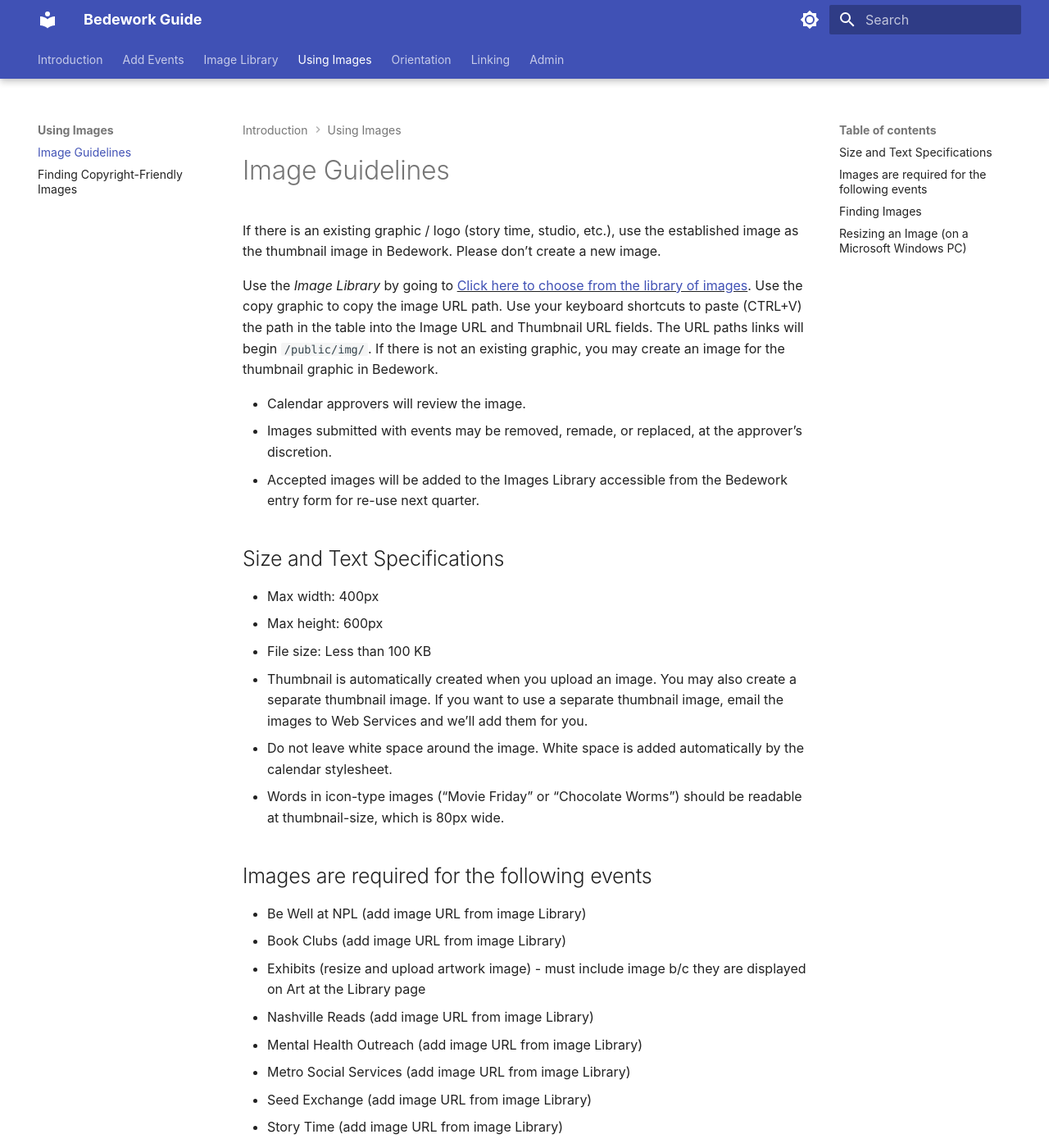
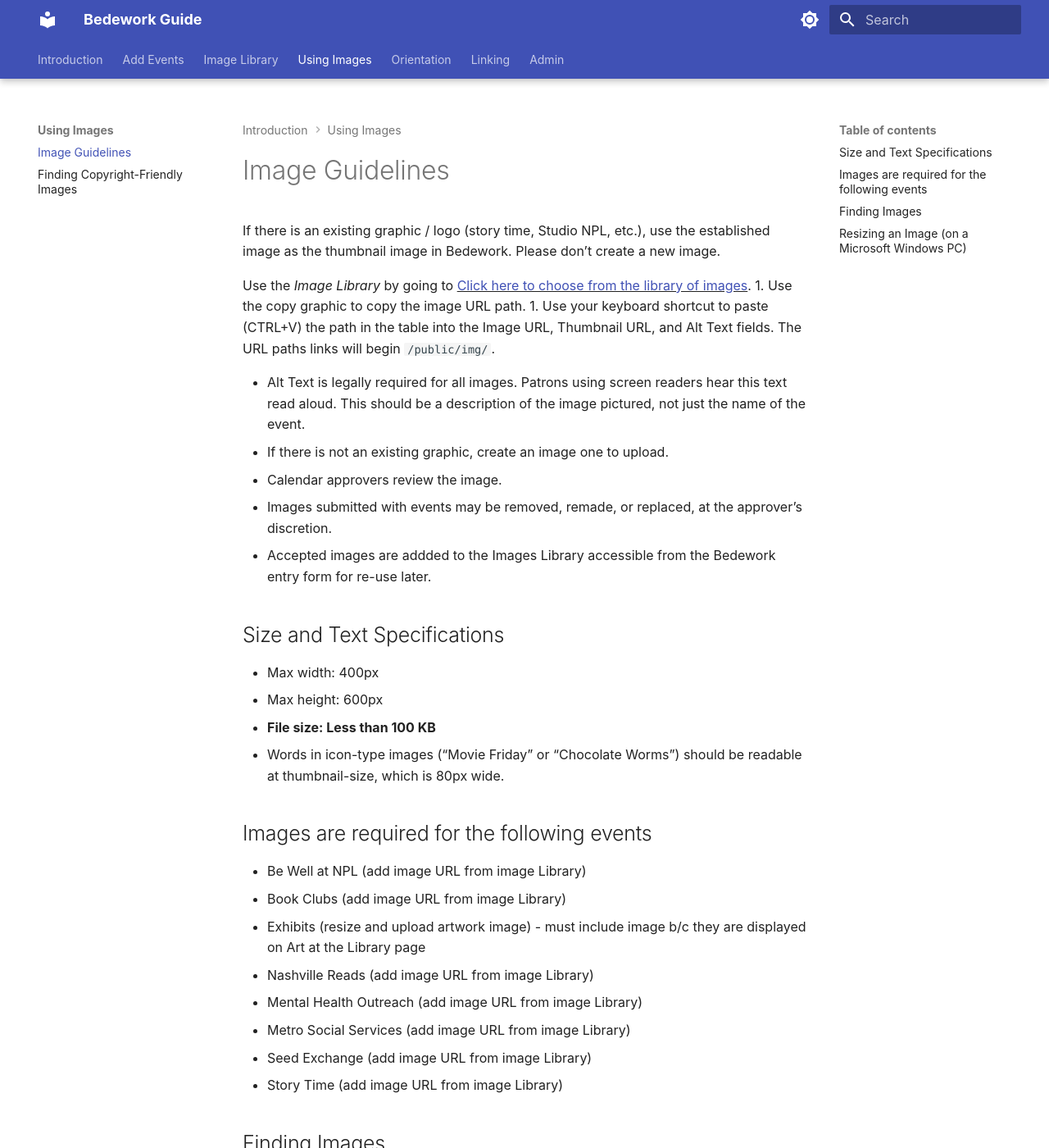
Before and after one commit to Nashville-Public-Library/bedework-docs, an MkDocs documentation site: the page built from docs/using-images/image-guidelines.md, in a window 1280 px wide and 1400 px high. Shown: the whole window at 82% size. Built offline with MkDocs 1.6.1 and Material for MkDocs 9.7.7, drawn with Linux system fonts in a browser that asks for light colours.

Commit message:
updating to reflect new WCAG alt text directives.

```diff
--- a/docs/using-images/image-guidelines.md
+++ b/docs/using-images/image-guidelines.md
@@ -5,21 +5,23 @@ sidebar_position: 1
 
 # Image Guidelines
 
-If there is an existing graphic / logo (story time, studio, etc.), use the established image as the thumbnail image in Bedework. Please don’t create a new image.
+If there is an existing graphic / logo (story time, Studio NPL, etc.), use the established image as the thumbnail image in Bedework. Please don’t create a new image.
 
-Use the _Image Library_ by going to <u>[Click here to choose from the library of images](../image-library/series-logos.md)</u>. Use the copy graphic to copy the image URL path. Use your keyboard shortcuts to paste (CTRL+V) the path in the table into the Image URL and Thumbnail URL fields. The URL paths links will begin `/public/img/`. If there is not an existing graphic, you may create an image for the thumbnail graphic in Bedework.
+Use the _Image Library_ by going to <u>[Click here to choose from the library of images](../image-library/series-logos.md)</u>.
+1. Use the copy graphic to copy the image URL path.
+1. Use your keyboard shortcut to paste (CTRL+V) the path in the table into the Image URL, Thumbnail URL, and Alt Text fields. The URL paths links will begin `/public/img/`.
 
-- Calendar approvers will review the image.
+- Alt Text is legally required for all images. Patrons using screen readers hear this text read aloud. This should be a description of the image pictured, not just the name of the event.
+- If there is not an existing graphic, create an image one to upload.
+- Calendar approvers review the image.
 - Images submitted with events may be removed, remade, or replaced, at the approver’s discretion.
-- Accepted images will be added to the Images Library accessible from the Bedework entry form for re-use next quarter.
+- Accepted images are addded to the Images Library accessible from the Bedework entry form for re-use later.
 
 ## Size and Text Specifications
 
 - Max width: 400px
 - Max height: 600px
-- File size: Less than 100 KB
-- Thumbnail is automatically created when you upload an image. You may also create a separate thumbnail image. If you want to use a separate thumbnail image, email the images to Web Services and we’ll add them for you.
-- Do not leave white space around the image. White space is added automatically by the calendar stylesheet.
+- **File size: Less than 100 KB**
 - Words in icon-type images (“Movie Friday” or “Chocolate Worms”) should be readable at thumbnail-size, which is 80px wide.
 
 ## Images are required for the following events
```
Also changed, not shown: docs/image-library/topic-logos.md (+1 -1 lines).
